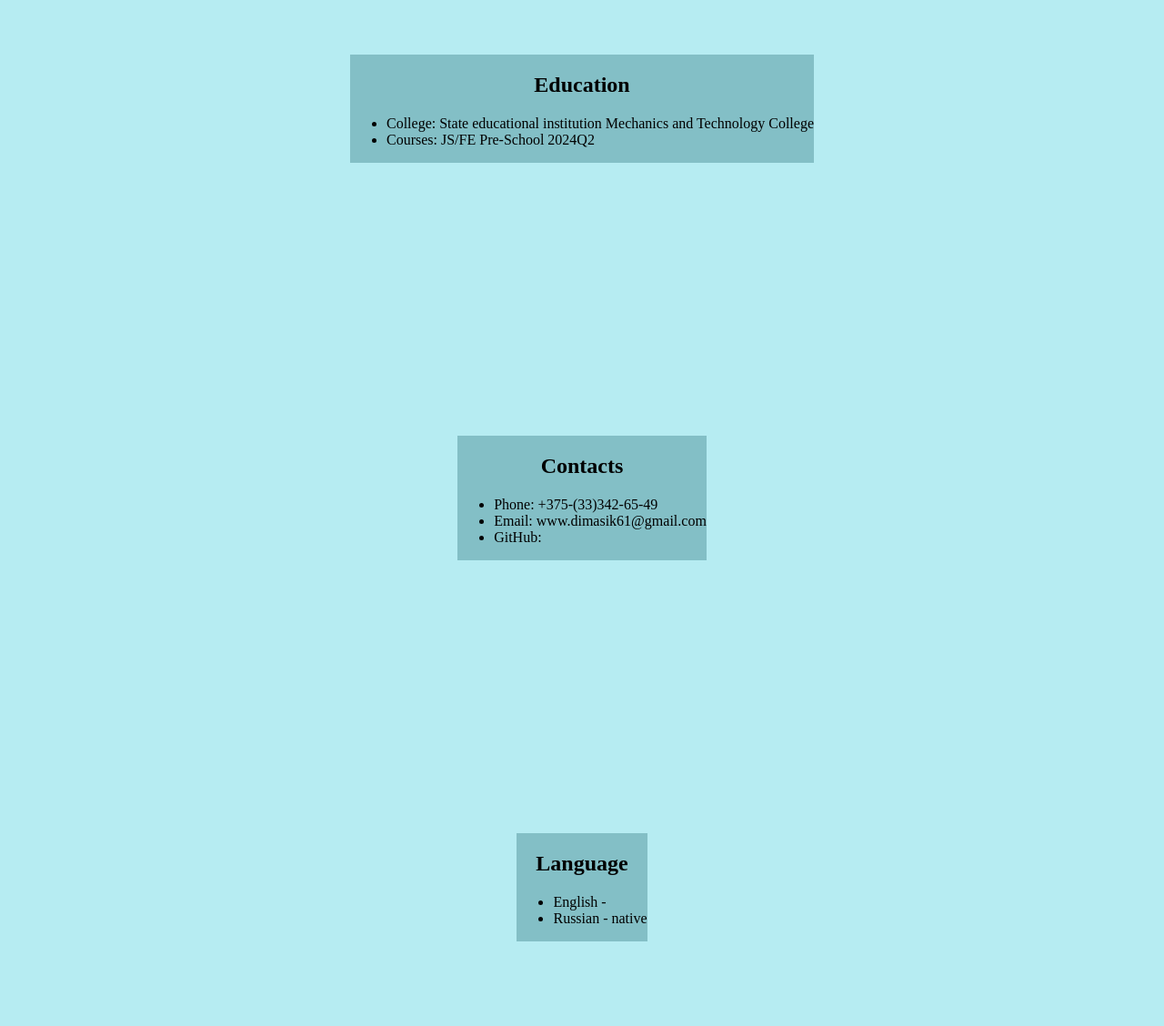
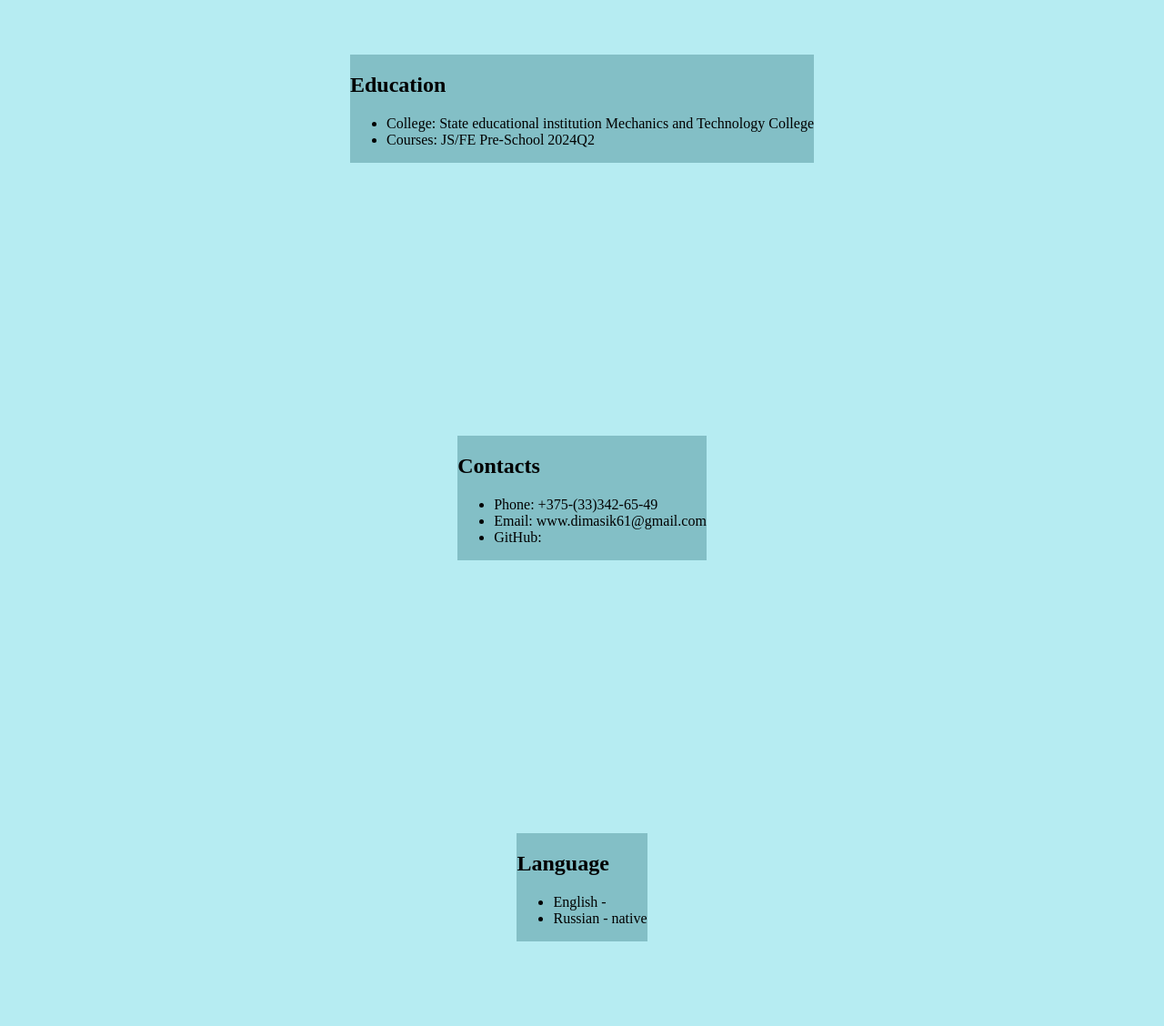
Before and after one commit to DmitryWhite96/rsschool-cv, a plain HTML site: page index.html in a window 1280 px wide. Shown: the part 1730-2858 px from the top of the page at 91% size. Drawn offline with Linux system fonts and the light colour scheme.

Commit message:
docs:changer fonts

```diff
--- a/index.html
+++ b/index.html
@@ -36,7 +36,7 @@
       </section>
       <section class="main-container" id="about_me">
          <div class="container">
-            <h1>About me</h1>
+            <h2>About me</h2>
             <ul>
                <li>I am interested in web development because it is a promising direction that will help me to reveal myself from the other side and allow me to develop.</li>
                <li>My goal is to study the features and different directions in the field of programming in order to change my occupation.</li>
@@ -54,7 +54,7 @@
       </section>
       <section class="main-container" id="education">
          <div class="container">
-            <h1>Education</h1>
+            <h2>Education</h2>
             <ul>
                <li>College: State educational institution Mechanics and Technology College</li>
                <li>Courses: JS/FE Pre-School 2024Q2</li>
@@ -64,7 +64,7 @@
       </section>
       <section class="main-container" id="contacts">
          <div class="container">
-            <h1>Contacts</h1>
+            <h2>Contacts</h2>
             <ul>
                <li>Phone: +375-(33)342-65-49</li>
                <li>Email: www.dimasik61@gmail.com</li>
@@ -74,7 +74,7 @@
       </section>
       <section class="main-container id=language">
          <div class="container">
-            <h1>Language</h1>
+            <h2>Language</h2>
             <ul>
                <li>English - </li>
                <li>Russian - native</li>
```
